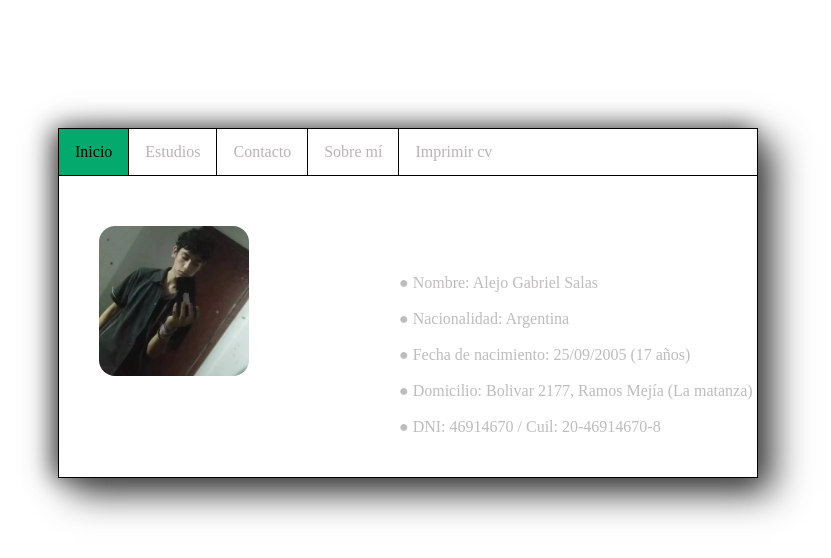
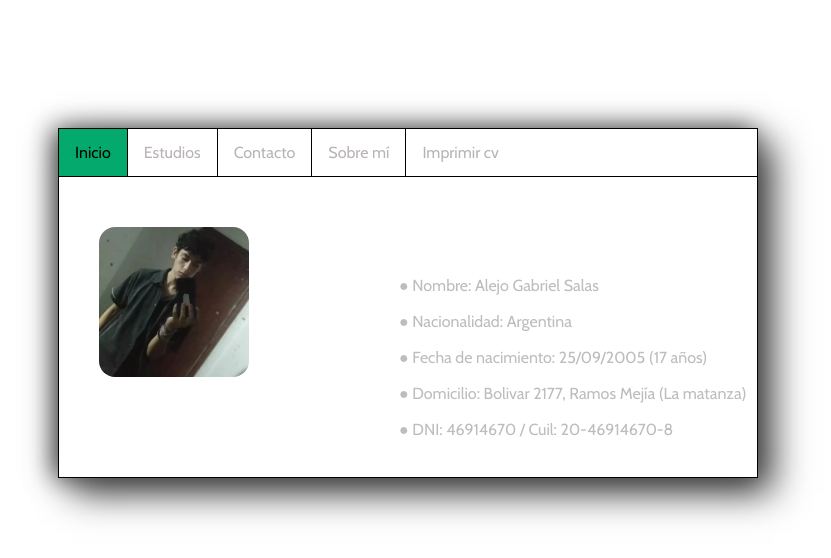
Before and after one commit to Alexd05/CV-Web, a plain HTML site: page index.html in a window 1280 px wide. Shown: the whole page, without its empty margins (232-1063 px from the left). Drawn offline with nearby package versions, Linux system fonts and the light colour scheme.

Commit message:
Update style.css

```diff
--- a/style.css
+++ b/style.css
@@ -59,6 +59,7 @@ body {
     background-repeat: no-repeat;
     background-position: center;
     background-size: 106%;
+    font-family: 'Cabin', 'Libre Baskerville', sans-serif;
 }
 
 
```
